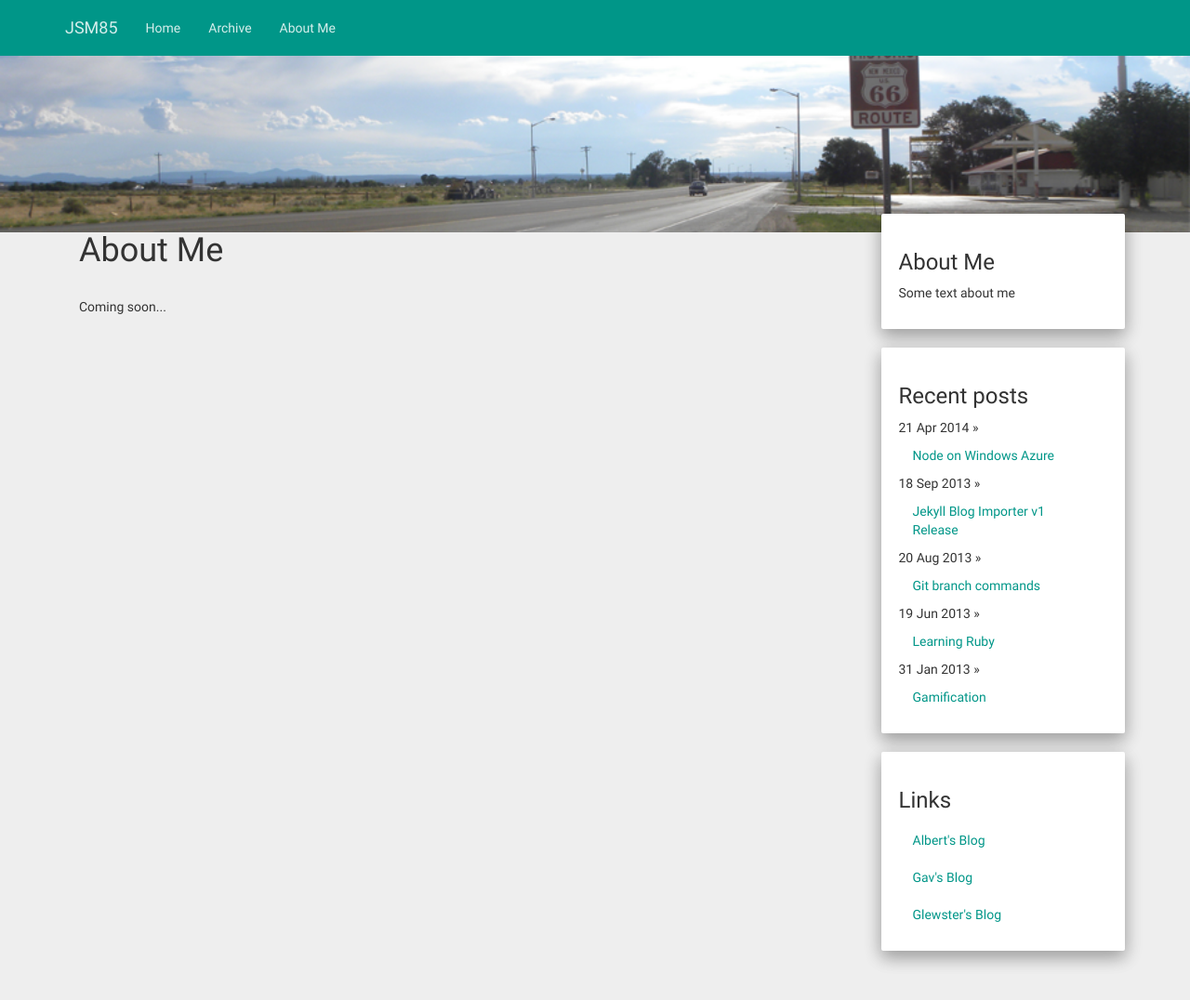
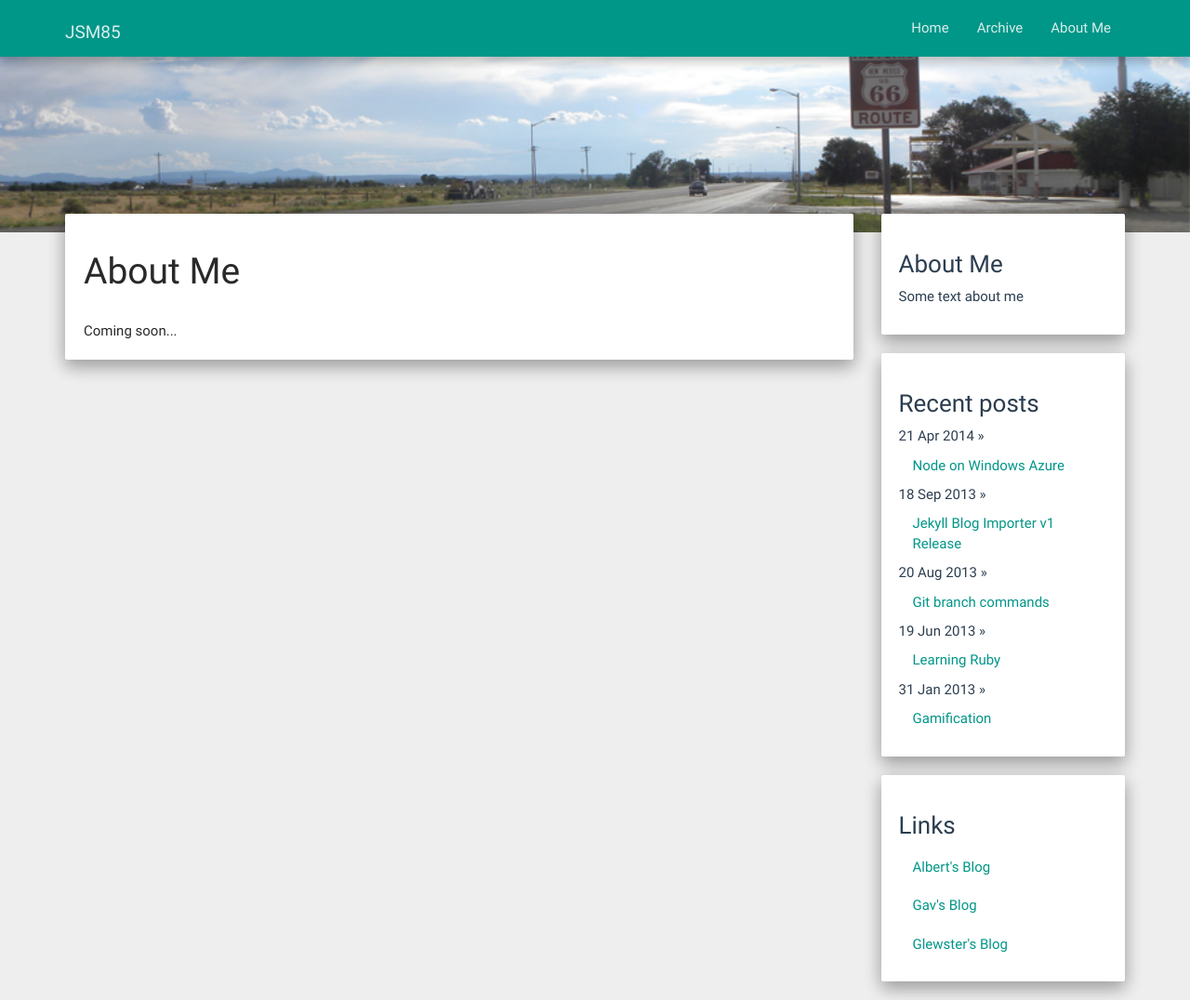
Before and after one commit to jsm85/jsm85.github.io, a Jekyll site: the page built from about.html, in a window 1280 px wide and 1076 px high. Shown: the whole window at 93% size. Built offline with Jekyll 4.4.1, drawn with Linux system fonts in a browser that asks for light colours; nearby versions of some CDN libraries; Markdown is read by kramdown in place of the engine named in the settings.

Commit message:
Still refactoring the layout

```diff
--- a/_layouts/default.html
+++ b/_layouts/default.html
@@ -15,7 +15,8 @@
     <link rel="stylesheet" href="/css/syntax.css">
 
 
-    <link href="//maxcdn.bootstrapcdn.com/bootstrap/3.3.2/css/bootstrap.min.css" rel="stylesheet">
+    <!--link href="//maxcdn.bootstrapcdn.com/bootstrap/3.3.2/css/bootstrap.min.css" rel="stylesheet"-->
+    <link href="/lib/bootstrap/bootstrap.css" rel="stylesheet">
     <!-- Include roboto.css to use the Roboto web font, material.css to include the theme and ripples.css to style the ripple effect -->
     <link href="/dist/css/roboto.min.css" rel="stylesheet">
     <link href="/dist/css/material.min.css" rel="stylesheet">
@@ -24,7 +25,7 @@
 </head>
 <body>
 
-    <div class="navbar navbar-default navbar-fixed-top">
+    <div class="navbar navbar-default navbar-fixed-top nav-shadow">
         <div class="container">
             <div class="navbar-header">
                 <a class="navbar-brand" href="/">{{ site.title }}
@@ -32,17 +33,17 @@
                 </a>
             </div>
             <div class="navbar-collapse collapse">
-                <ul class="nav navbar-nav navbar-left">
+                <ul class="nav navbar-nav navbar-right">
                     <li><a href="/">Home</a></li>
                     <li><a href="/archive.html">Archive</a></li>
                     <li><a href="/about.html">About Me</i></a></li>
                 </ul>
-                <ul class="nav navbar-nav navbar-right">
+                <!--ul class="nav navbar-nav navbar-right">
                     <li><a href="http://github.com/{{ site.author.github_id }}/" target="_blank"><i class="icon-github"></i></a></li>
                     <li><a href="http://twitter.com/{{ site.author.twitter_id }}/" target="_blank"><i class="icon-twitter"></i></a></li>
                     <li><a href="http://www.linkedin.com/in/{{ site.author.linkedin_id }}" target="_blank"><i class="icon-linkedin-sign"></i></a></li>
                     <li><a href="/rss.xml" target="_blank"><i class="icon-rss"></i></a></li>
-                </ul>
+                </ul-->
             </div>
             <!--/.nav-collapse -->
         </div>
@@ -116,8 +117,10 @@
     </script>
 {% endif %}
 
-        <script src="//code.jquery.com/jquery-1.10.2.min.js"></script>
-        <script src="//maxcdn.bootstrapcdn.com/bootstrap/3.3.2/js/bootstrap.min.js"></script>
+        <!--script src="//code.jquery.com/jquery-1.10.2.min.js"></script-->
+        <!--script src="//maxcdn.bootstrapcdn.com/bootstrap/3.3.2/js/bootstrap.min.js"></script-->
+<script src="/lib/jquery/jquery.1.9.1.js"></script>
+<script src="/lib/bootstrap/bootstrap.js"></script>
 
         <script src="/dist/js/ripples.min.js"></script>
         <script src="/dist/js/material.min.js"></script>
--- a/about.html
+++ b/about.html
@@ -3,7 +3,7 @@
 title: About Me
 ---
 
-<div id="about" class="padding-fix">
+<div id="about" class="card">
   <h1>About Me</h1>
 </br>
 <spac>Coming soon...</span>
--- a/archive.html
+++ b/archive.html
@@ -3,7 +3,7 @@
 title: Archive
 ---
 
-<div id="archive" class="padding-fix">
+<div id="archive" class="card">
 	<h2>Archive</h2>
 <table class="table">
         <thead>
--- a/css/style.css
+++ b/css/style.css
@@ -25,10 +25,6 @@
 	padding-right: -15px;
 }
 
-.padding-fix {
-	padding-left: 15px;
-}
-
 img{
   max-width: 700px;
 }
@@ -45,6 +41,9 @@
 }
 
 .card {
-  background-color: white;
   padding: 20px;
 }
+
+.nav-shadow {
+    box-shadow: 0 8px 10px 0 rgba(0,0,0,.1),0 3px 10px 0 rgba(0,0,0,.19);
+}
--- a/index.html
+++ b/index.html
@@ -13,13 +13,11 @@
 
 </script>
 
-<div class="col-xs-12 col-mid-8">
-    <div class="card">
+    <div class="card post">
 	<img class="latest-post-banner" src="/assets/latest_post.png" alt="Latest Post">
     	{% for post in site.posts limit:1 %}
         <h1>{{ post.title }}</h1>
-        <p>{{ post.content }}</p>
+        <p>{{ post.excerpt }}</p>
     </br>
         {% endfor %}
     </div>
-</div>
```
